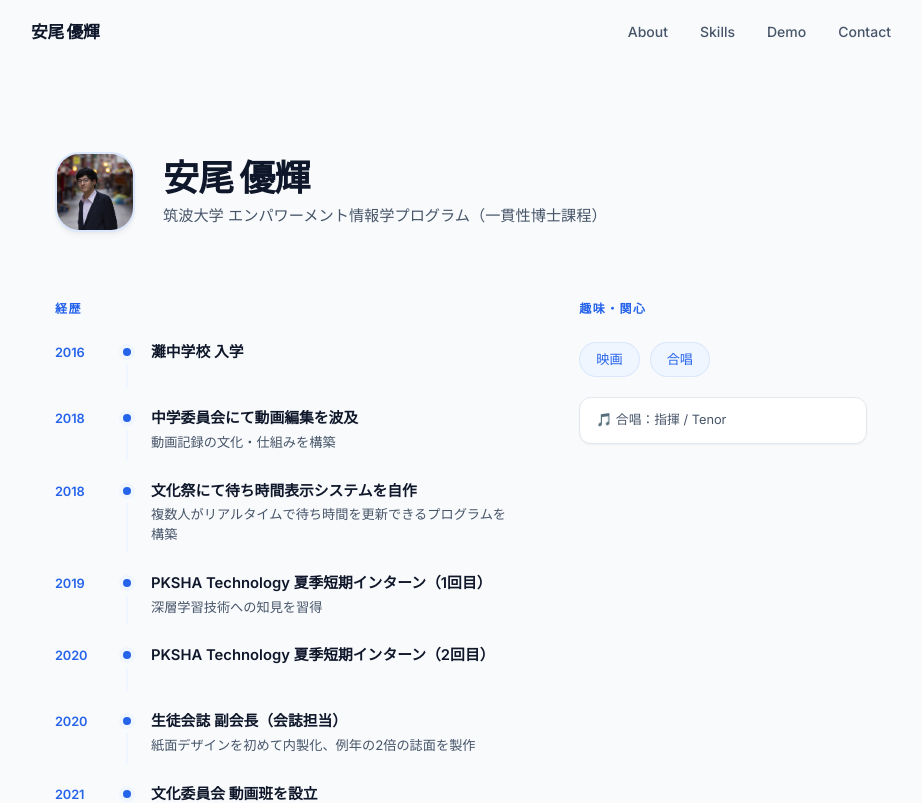
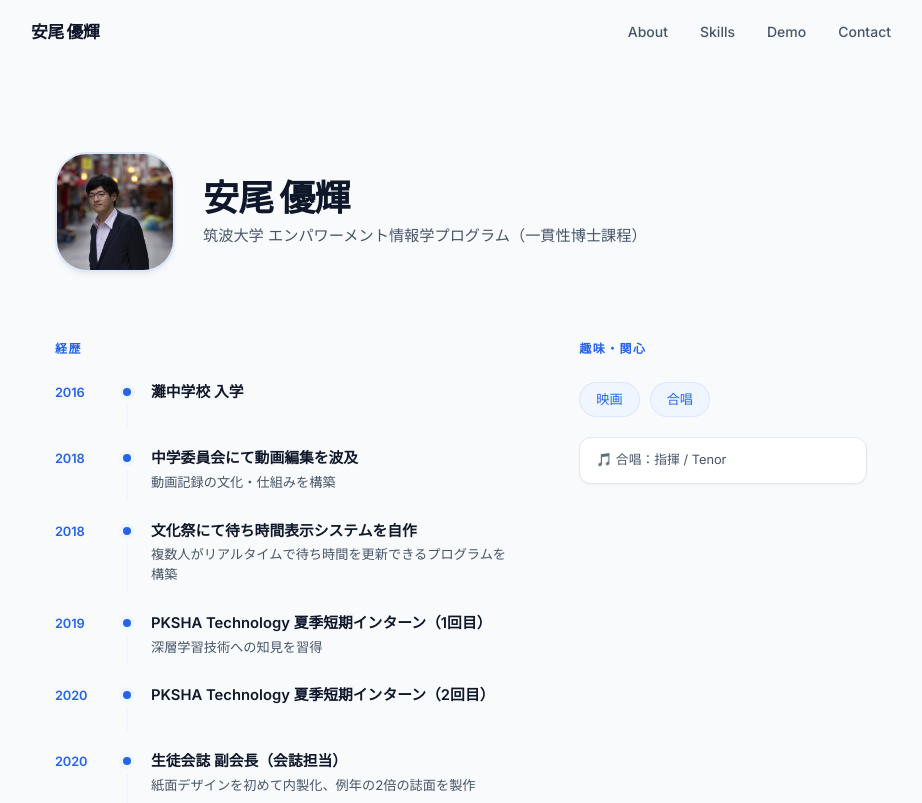
Before and after one commit to yukikari/my-portfolio, a Next.js app: page / in a window 1280 px wide. Shown: the top 803 px of the page, without its empty margins (179-1101 px from the left). Built offline with nearby package versions, Linux system fonts and the light colour scheme; no server answers; the database is empty.

Commit message:
feat: hide demo section on static build and fix avatar image path/size

```diff
--- a/app/page.tsx
+++ b/app/page.tsx
@@ -6,13 +6,15 @@ import Contact from '@/components/Contact'
 import styles from './page.module.scss'
 
 export default function Home() {
+  const isStaticExport = process.env.STATIC_EXPORT === 'true'
+
   return (
     <>
-      <Nav />
+      <Nav showDemo={!isStaticExport} />
       <main className={styles.main}>
         <About />
         <Skills />
-        <Demo />
+        {!isStaticExport && <Demo />}
         <Contact />
       </main>
     </>
--- a/components/About.module.scss
+++ b/components/About.module.scss
@@ -30,9 +30,9 @@
 }
 
 .avatar {
-  width: 80px;
-  height: 80px;
-  border-radius: 24px;
+  width: 120px;
+  height: 120px;
+  border-radius: 32px;
   background: var(--color-primary-light);
   border: 2px solid rgba(37, 99, 235, 0.1);
   display: flex;
@@ -46,6 +46,12 @@
   &:hover {
     transform: translateY(-2px);
     box-shadow: var(--shadow-lg);
+  }
+
+  img {
+    width: 100%;
+    height: 100%;
+    object-fit: cover;
   }
 }
 
--- a/components/About.tsx
+++ b/components/About.tsx
@@ -48,11 +48,13 @@ const timeline = [
 ]
 
 export default function About() {
+  const basePath = process.env.STATIC_EXPORT === 'true' ? '/portfolio' : ''
+
   return (
     <section id="about" className={styles.section}>
       <div className={styles.header}>
         <div className={styles.avatar}>
-          <img src="/avatar.jpg" alt="安尾 優輝" />
+          <img src={`${basePath}/avatar.jpg`} alt="安尾 優輝" />
         </div>
         <div>
           <h1 className={styles.name}>安尾 優輝</h1>
--- a/components/Nav.tsx
+++ b/components/Nav.tsx
@@ -3,14 +3,12 @@
 import { useState, useEffect } from 'react'
 import styles from './Nav.module.scss'
 
-const links = [
-  { href: '#about', label: 'About' },
-  { href: '#skills', label: 'Skills' },
-  { href: '#demo', label: 'Demo' },
-  { href: '#contact', label: 'Contact' },
-]
 
-export default function Nav() {
+interface NavProps {
+  showDemo?: boolean
+}
+
+export default function Nav({ showDemo = true }: NavProps) {
   const [scrolled, setScrolled] = useState(false)
 
   useEffect(() => {
@@ -19,12 +17,19 @@ export default function Nav() {
     return () => window.removeEventListener('scroll', onScroll)
   }, [])
 
+  const filteredLinks = [
+    { href: '#about', label: 'About' },
+    { href: '#skills', label: 'Skills' },
+    ...(showDemo ? [{ href: '#demo', label: 'Demo' }] : []),
+    { href: '#contact', label: 'Contact' },
+  ]
+
   return (
     <header className={`${styles.header} ${scrolled ? styles.scrolled : ''}`}>
       <nav className={styles.nav}>
         <span className={styles.logo}>安尾 優輝</span>
         <ul className={styles.links}>
-          {links.map((link) => (
+          {filteredLinks.map((link) => (
             <li key={link.href}>
               <a href={link.href} className={styles.link}>
                 {link.label}
```
